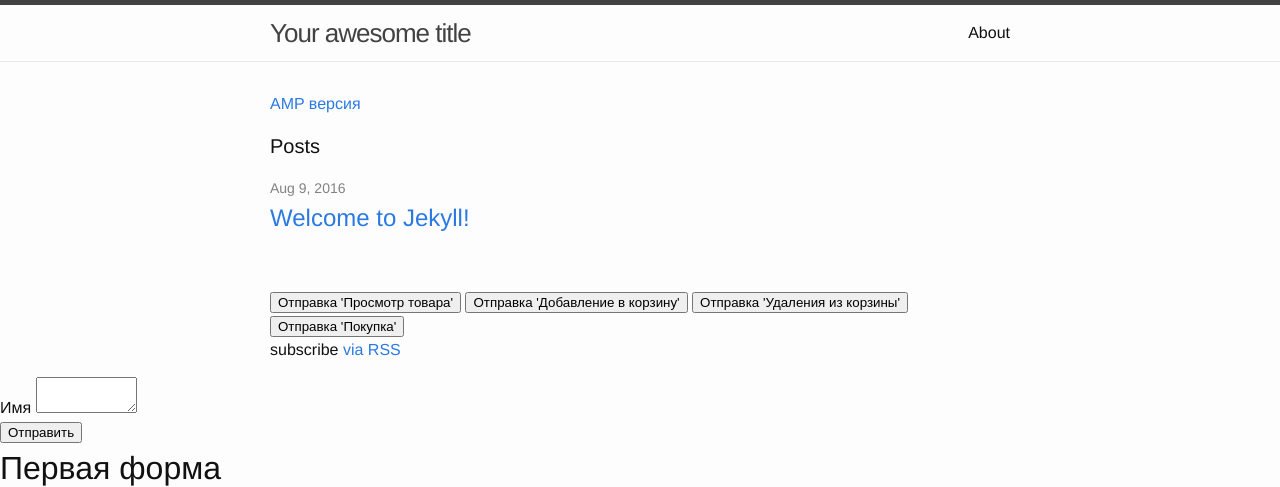
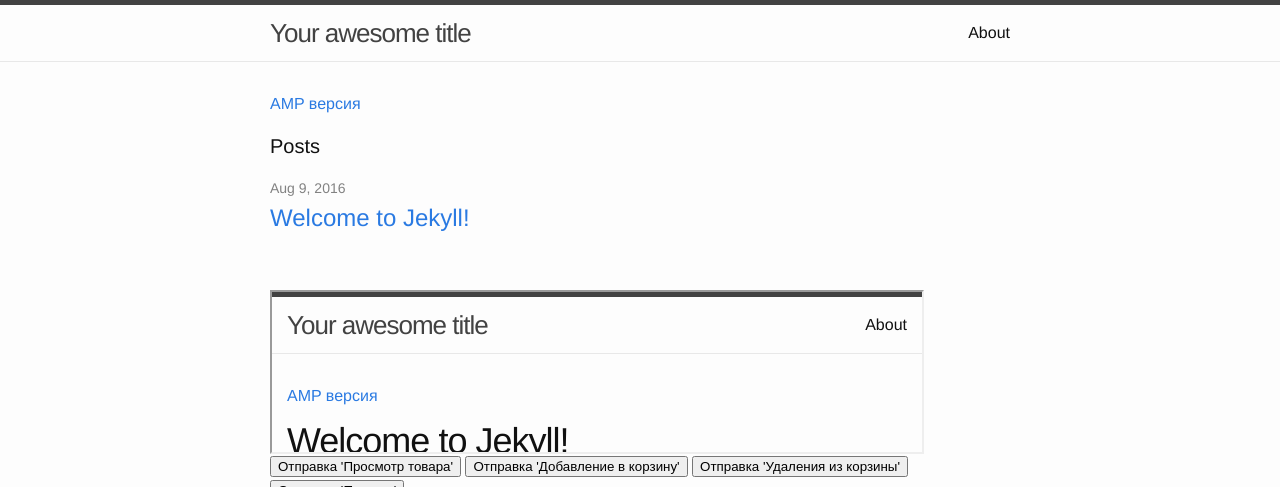
Before and after one commit to ddspb/ddspb.github.io, a Jekyll site: the page built from index.html, in a window 1280 px wide. Shown: the top 487 px of the page. Built offline with Jekyll 4.4.1, drawn with Linux system fonts in a browser that asks for light colours; grey boxes are pictures that could not be loaded.

Commit message:
add more form

```diff
--- a/index.html
+++ b/index.html
@@ -19,11 +19,20 @@
   </ul>
 
   <br>
+
+  <iframe src="/jekyll/update/2016/08/09/welcome-to-jekyll.html" width="650" height="160" align="left">
+    Ваш браузер не поддерживает фреймы!
+  </iframe>
+
   <input id="detail" value="Отправка 'Просмотр товара'" type="button" class="btn">
   <input id="add" value="Отправка 'Добавление в корзину'" type="button" class="btn">
   <input id="remove" value="Отправка 'Удаления из корзины'" type="button" class="btn">
   <input id="purchase" value="Отправка 'Покупка'" type="button" class="btn">
 </div>
+
+<iframe src="https://metrica.yandex.com/about" width="650" height="160" align="right">
+  Ваш браузер не поддерживает фреймы!
+</iframe>
 <script>
     document.getElementById("detail").onclick = function () {
         yaCounter38964290.ecommerceDetail({
```
